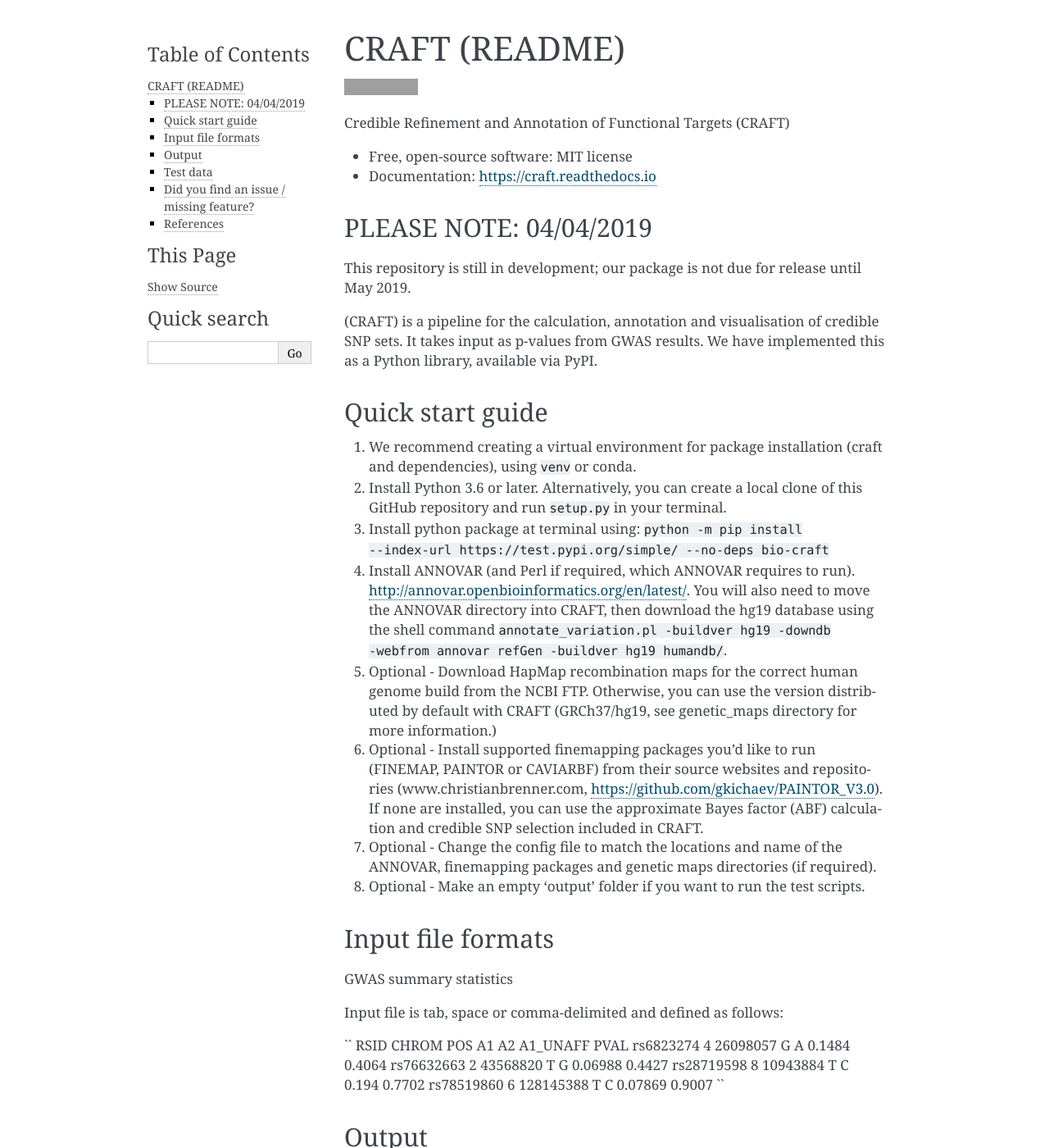
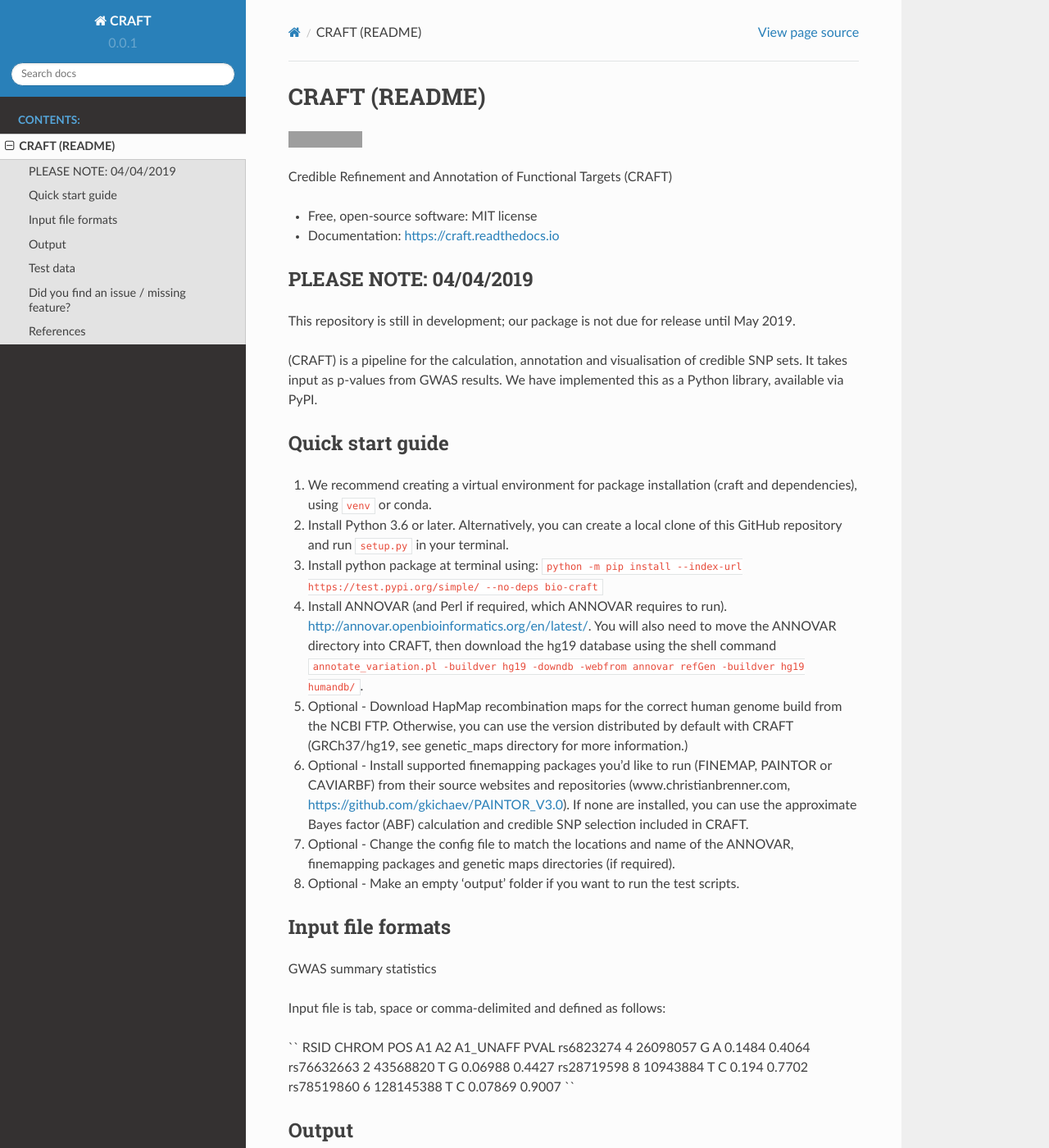
Before and after one commit to Abigail-Wood/CRAFT, a Sphinx documentation site: the page built from docs/readme.rst, in a window 1280 px wide and 1400 px high. Shown: the whole window at 82% size. Built offline with Sphinx 7.4.7 and the Read the Docs theme 2.0.0, drawn with Linux system fonts in a browser that asks for light colours; formulas are drawn with MathJax 3; pages that are not in the unit, such as notebooks, are missing from menus; the version number is read from the project's files by our own code; some of the changed text lies outside the part shown; grey boxes are pictures that could not be loaded.

Commit message:
Add new docs theme 'sphinx_rtd_theme' - official Sphinx theme for readthedocs.

```diff
--- a/docs/conf.py
+++ b/docs/conf.py
@@ -92,7 +92,7 @@ pygments_style = None
 # The theme to use for HTML and HTML Help pages.  See the documentation for
 # a list of builtin themes.
 #
-html_theme = 'alabaster'
+html_theme = 'sphinx_rtd_theme'
 
 # Theme options are theme-specific and customize the look and feel of a theme
 # further.  For a list of options available for each theme, see the
--- a/docs/index.rst
+++ b/docs/index.rst
@@ -11,9 +11,7 @@ Welcome to CRAFT's documentation!
    :maxdepth: 1
    :caption: Module Documentation:
 
-   scvi.dataset
-   scvi.inference
-   scvi.models
+   craft.annotate
 
 .. automodule:: craft.abf
     :members:
```
